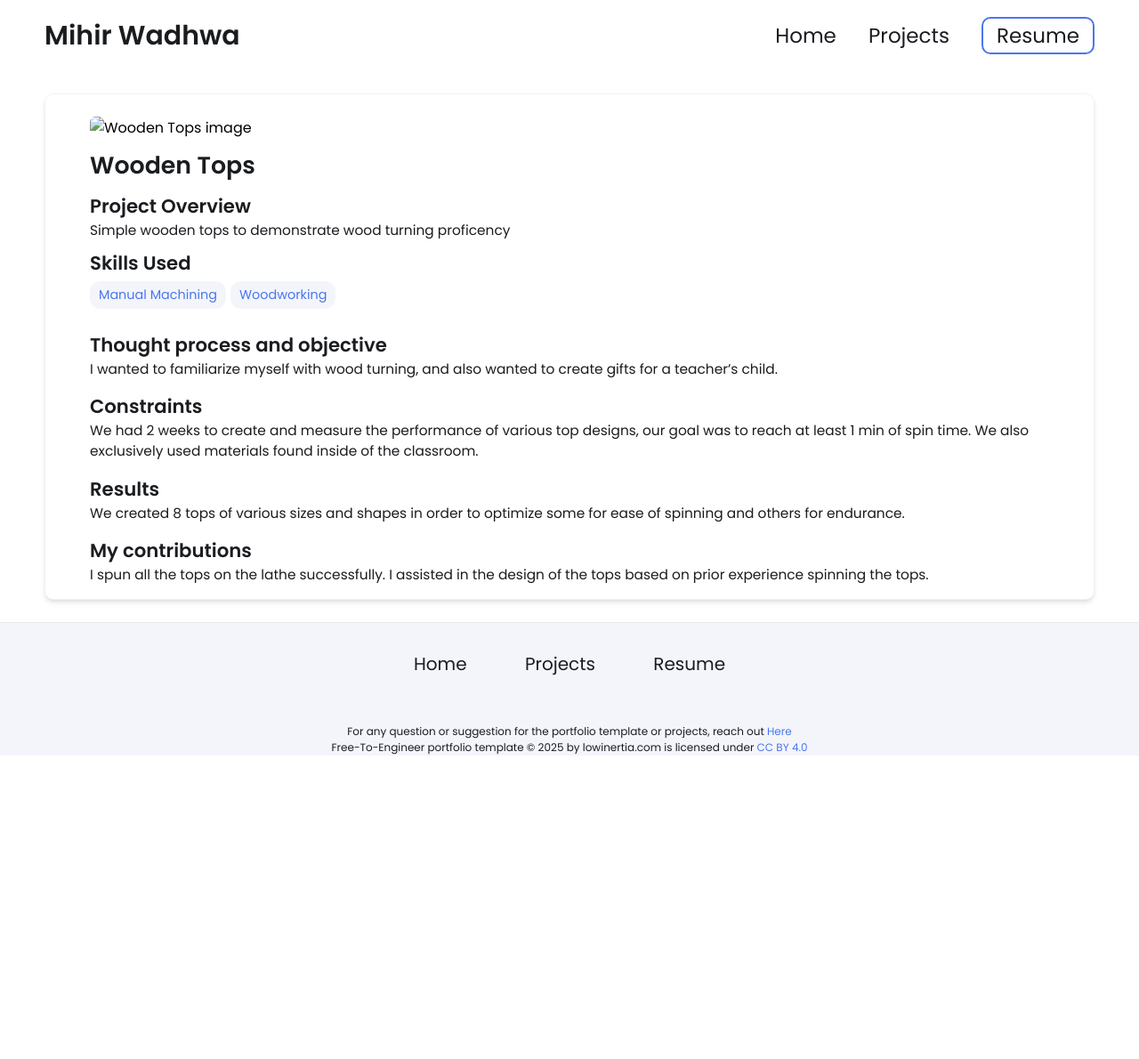
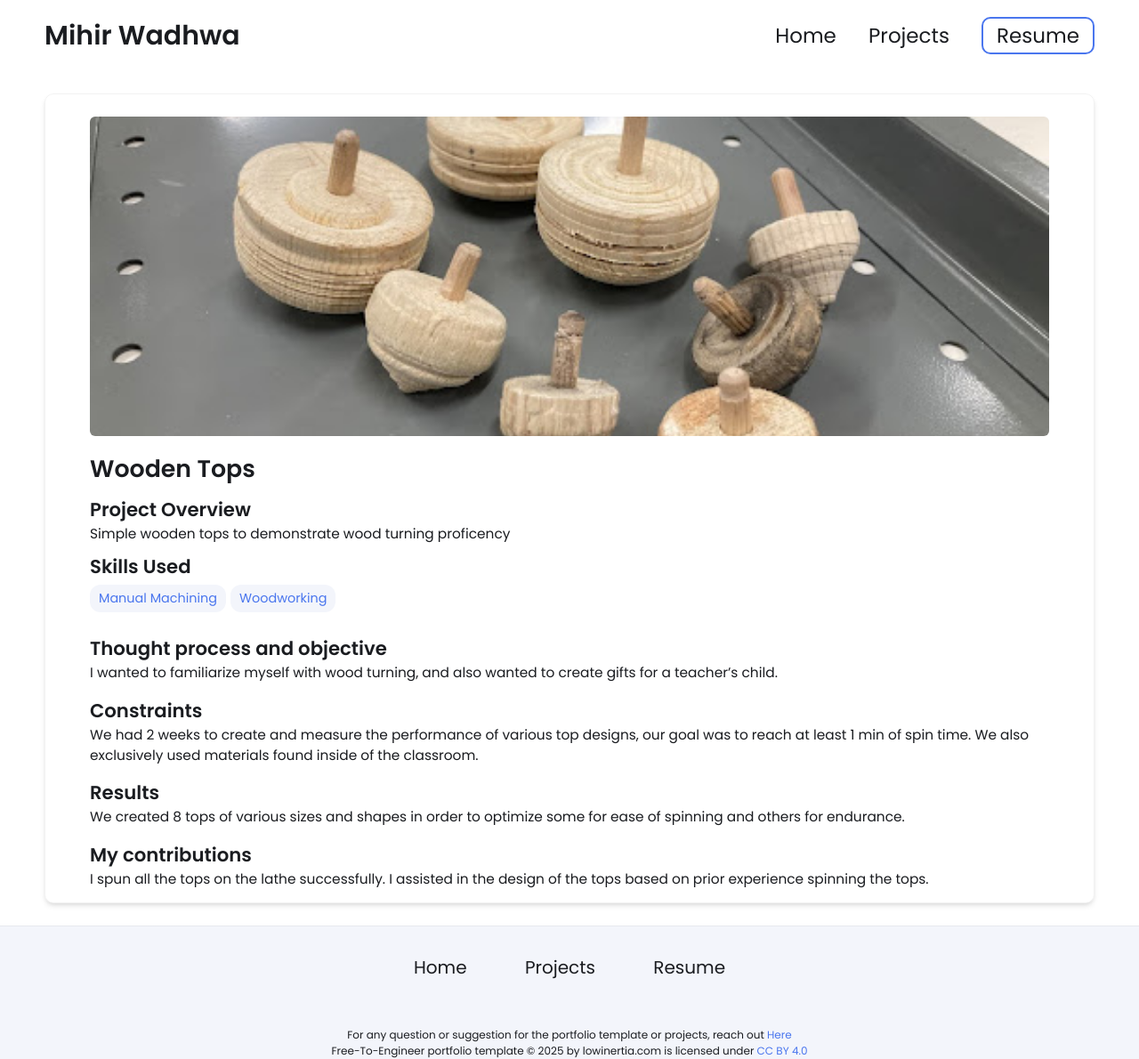
Before and after one commit to mihirwadhwa27/mihirwadhwa27.github.io, a Jekyll site: the page built from _projects/Wooden-Tops/index.md, in a window 1280 px wide. Shown: the whole page at 89% size. Built offline with Jekyll 4.4.1, drawn with Linux system fonts in a browser that asks for light colours; before the commit the page ends 900 px from its top, so only the background shows below that.

Commit message:
Update index.md

```diff
--- a/_projects/Wooden-Tops/index.md
+++ b/_projects/Wooden-Tops/index.md
@@ -5,7 +5,7 @@ description:  Simple wooden tops to demonstrate wood turning proficency
 skills:
 - Manual Machining
 - Woodworking
-main-image: /Gliders.png
+main-image: /Top collection.jpg
 ---
 ## Thought process and objective
 I wanted to familiarize myself with wood turning, and also wanted to create gifts for a teacher's child.
```
